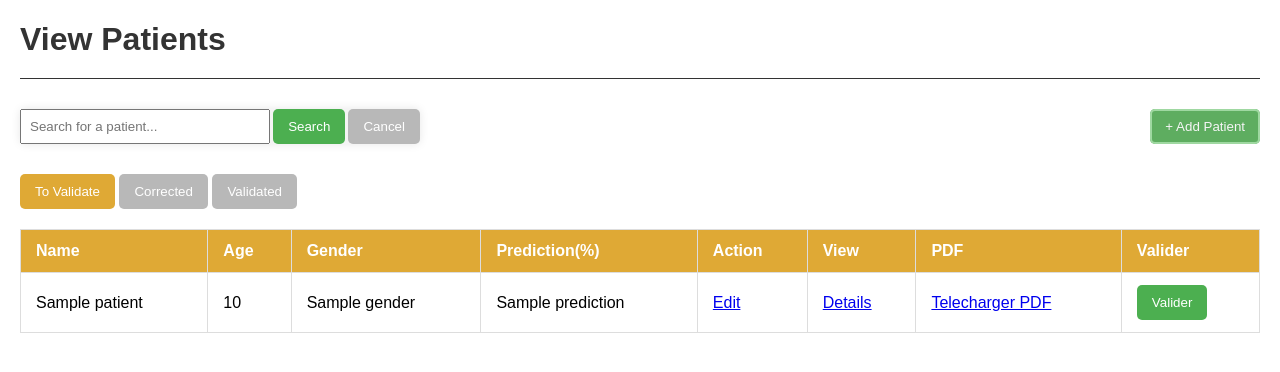
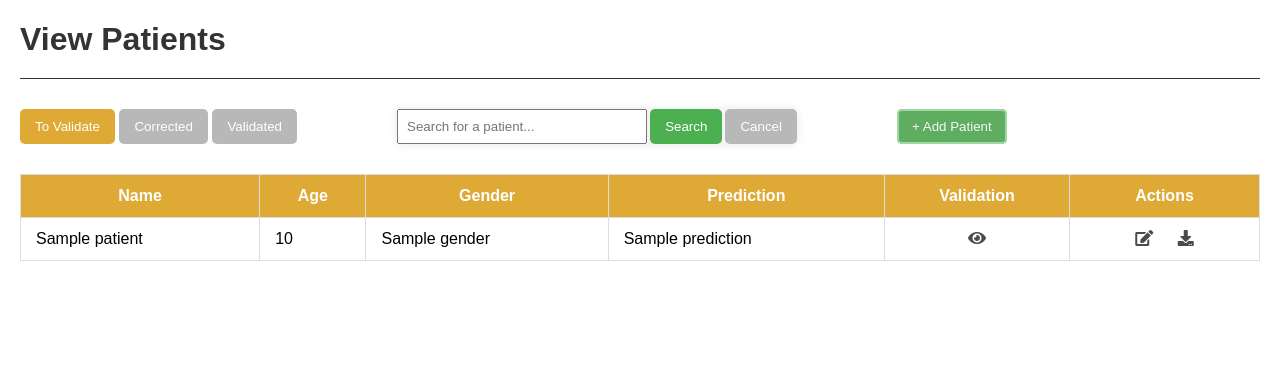
Before and after one commit to CyrilEnjalbert/b14_integration_brain_tumor, a FastAPI app: template templates/view_patients.html in a window 1280 px wide. Shown: the top 372 px of the page. Run offline with FastAPI, Linux system fonts and the light colour scheme; the template is opened without the code that fills it: most values are stand-ins (such as "Sample title", 1, 10 or a date in 2020).

Commit message:
actions display changes in view_patients template

```diff
--- a/static/styles.css
+++ b/static/styles.css
@@ -64,11 +64,29 @@
 th {
     background-color: #4caf50;
     color: white;
+    text-align: center;
+}
+
+.icon-cell {
+    text-align: center;
+}
+
+.icon-cell i {
+    color: #4b4b4b;
+    margin: 0 10px;
+}
+.icon-cell i:hover {
+    color: #272727;
 }
 
 #actions-container {
     display: flex;
+    justify-content: flex-start;
     margin: 30px 0;
+}
+
+#actions-container > * {
+    margin-right: 100px;
 }
 
 #searchForm {
@@ -77,7 +95,7 @@
     justify-content: space-between;
     align-items: center;
     padding: 0;
-    margin: 0 auto 0 0;
+    margin: 0 100px 0 0;
     min-width: 400px;
 }
 
@@ -108,6 +126,7 @@
     background-color: #a0a0a0;
 }
 
+
 /* Background colors for active tab buttons and headers */
 
 /* To Validate */
--- a/templates/view_patients.html
+++ b/templates/view_patients.html
@@ -6,11 +6,18 @@
     <meta name="viewport" content="width=device-width, initial-scale=1.0">
     <title>View Patients</title>
     <link rel="stylesheet" type="text/css" href="{{ url_for('static', path='styles.css') }}">
+    <link rel="stylesheet" href="https://cdnjs.cloudflare.com/ajax/libs/font-awesome/5.15.4/css/all.min.css">
 </head>
 <body>
     <h1>View Patients</h1>
 
     <div id="actions-container">
+        <!-- Tabs for different tables -->
+        <div class="tabs">
+            <button class="tablinks to-validate-btn" onclick="openTable(event, 'to-validate')" id="defaultOpen">To Validate</button>
+            <button class="tablinks corrected-btn" onclick="openTable(event, 'corrected')">Corrected</button>
+            <button class="tablinks validated-btn" onclick="openTable(event, 'validated')">Validated</button>
+        </div>
         <form id="searchForm" method="GET" action="/search_patients">
             <input type="text" id="searchInput" name="search" placeholder="Search for a patient...">
             <button type="submit">Search</button>
@@ -21,13 +28,6 @@
         </button>
     </div>
 
-    <!-- Tabs for different tables -->
-    <div class="tabs">
-        <button class="tablinks to-validate-btn" onclick="openTable(event, 'to-validate')" id="defaultOpen">To Validate</button>
-        <button class="tablinks corrected-btn" onclick="openTable(event, 'corrected')">Corrected</button>
-        <button class="tablinks validated-btn" onclick="openTable(event, 'validated')">Validated</button>
-    </div>
-
     <!-- Table for Predictions to Validate -->
     <div id="to-validate" class="tabcontent">
         <table border="1">
@@ -36,11 +36,9 @@
                     <th>Name</th>
                     <th>Age</th>
                     <th>Gender</th>
-                    <th>Prediction(%)</th>
-                    <th>Action</th>
-                    <th>View</th>
-                    <th>PDF</th>
-                    <th>Valider</th>
+                    <th>Prediction</th>
+                    <th>Validation</th>
+                    <th>Actions</th>
                 </tr>
             </thead>
             <tbody>
@@ -50,14 +48,11 @@
                         <td>{{ patient.age }}</td>
                         <td>{{ patient.gender }}</td>
                         <td>{{ patient.prediction }}</td>
-
-                        <td>
-                            <a href="{{ url_for('edit_patient', patient_id=patient.id) }}">Edit</a>
+                        <td class="icon-cell"><a href="{{ url_for('edit_patient', patient_id=patient.id) }}"><i class="fas fa-eye"></i></a></td>
+                        <td class="icon-cell">
+                            <a href="{{ url_for('edit_patient', patient_id=patient.id) }}"><i class="fas fa-edit"></i></a>
+                            <a href="{{ url_for('download_pdf_predict') }}"><i class="fas fa-download"></i></a>
                         </td>
-                        <td><a href="{{ url_for('edit_patient', patient_id=patient.id) }}">Details</a></td>
-
-                        <td><a href="{{ url_for('download_pdf_predict') }}">Telecharger PDF</a></td>
-                        <td><button onclick="confirmValider('{{ patient.id }}')">Valider</button></td>
                     </tr>
                 {% endfor %}
             </tbody>
@@ -72,9 +67,9 @@
                     <th>Name</th>
                     <th>Age</th>
                     <th>Gender</th>
-                    <th>Action</th>
-                    <th>View</th>
-                    <th>PDF</th>
+                    <th>Prediction</th>
+                    <th>Doctor's opinion</th>
+                    <th>Actions</th>
                 </tr>
             </thead>
             <tbody>
@@ -83,11 +78,12 @@
                         <td>{{ patient.name }}</td>
                         <td>{{ patient.age }}</td>
                         <td>{{ patient.gender }}</td>
-                        <td>
-                            <a href="{{ url_for('edit_patient', patient_id=patient.id) }}">Edit</a>
+                        <td>{{ patient.prediction }}</td>
+                        <td>{{ patient.validation }}</td>
+                        <td class="icon-cell">
+                            <a href="{{ url_for('edit_patient', patient_id=patient.id) }}"><i class="fas fa-edit"></i></a>
+                            <a href="{{ url_for('download_pdf_predict') }}"><i class="fas fa-download"></i></a>
                         </td>
-                        <td><a href="{{ url_for('edit_patient', patient_id=patient.id) }}">Details</a></td>
-                        <td><a href="{{ url_for('download_pdf_predict') }}">Telecharger PDF</a></td>
                     </tr>
                 {% endfor %}
             </tbody>
@@ -102,9 +98,9 @@
                     <th>Name</th>
                     <th>Age</th>
                     <th>Gender</th>
-                    <th>Action</th>
-                    <th>View</th>
-                    <th>PDF</th>
+                    <th>Prediction</th>
+                    <th>Doctor's opinion</th>
+                    <th>Actions</th>
                 </tr>
             </thead>
             <tbody>
@@ -113,11 +109,12 @@
                         <td>{{ patient.name }}</td>
                         <td>{{ patient.age }}</td>
                         <td>{{ patient.gender }}</td>
-                        <td>
-                            <a href="{{ url_for('edit_patient', patient_id=patient.id) }}">Edit</a>
+                        <td>{{ patient.prediction }}</td>
+                        <td>{{ patient.validation }}</td>
+                        <td class="icon-cell">
+                            <a href="{{ url_for('edit_patient', patient_id=patient.id) }}"><i class="fas fa-edit"></i></a>
+                            <a href="{{ url_for('download_pdf_predict') }}"><i class="fas fa-download"></i></a>
                         </td>
-                        <td><a href="{{ url_for('edit_patient', patient_id=patient.id) }}">Details</a></td>
-                        <td><a href="{{ url_for('download_pdf_predict') }}">Telecharger PDF</a></td>
                     </tr>
                 {% endfor %}
             </tbody>
```
